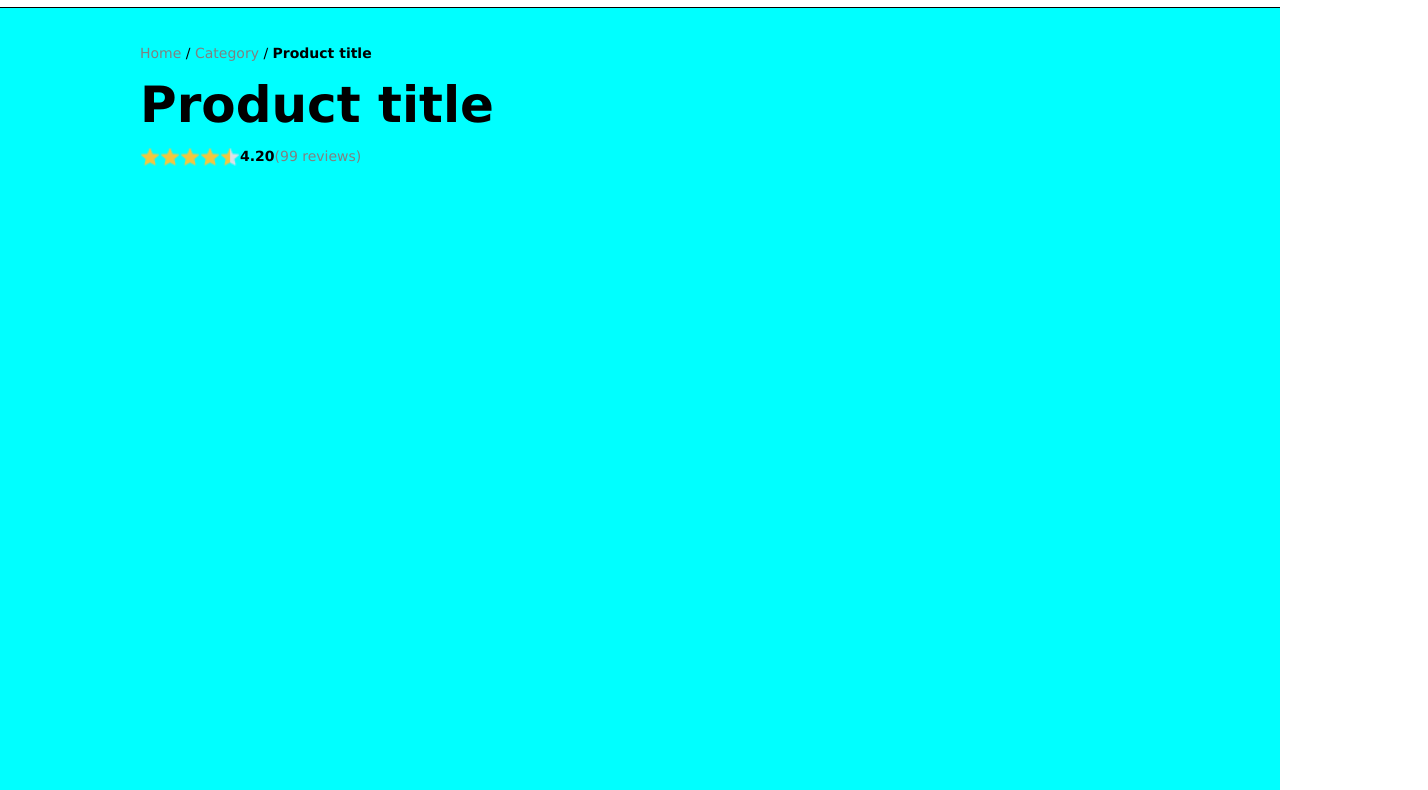
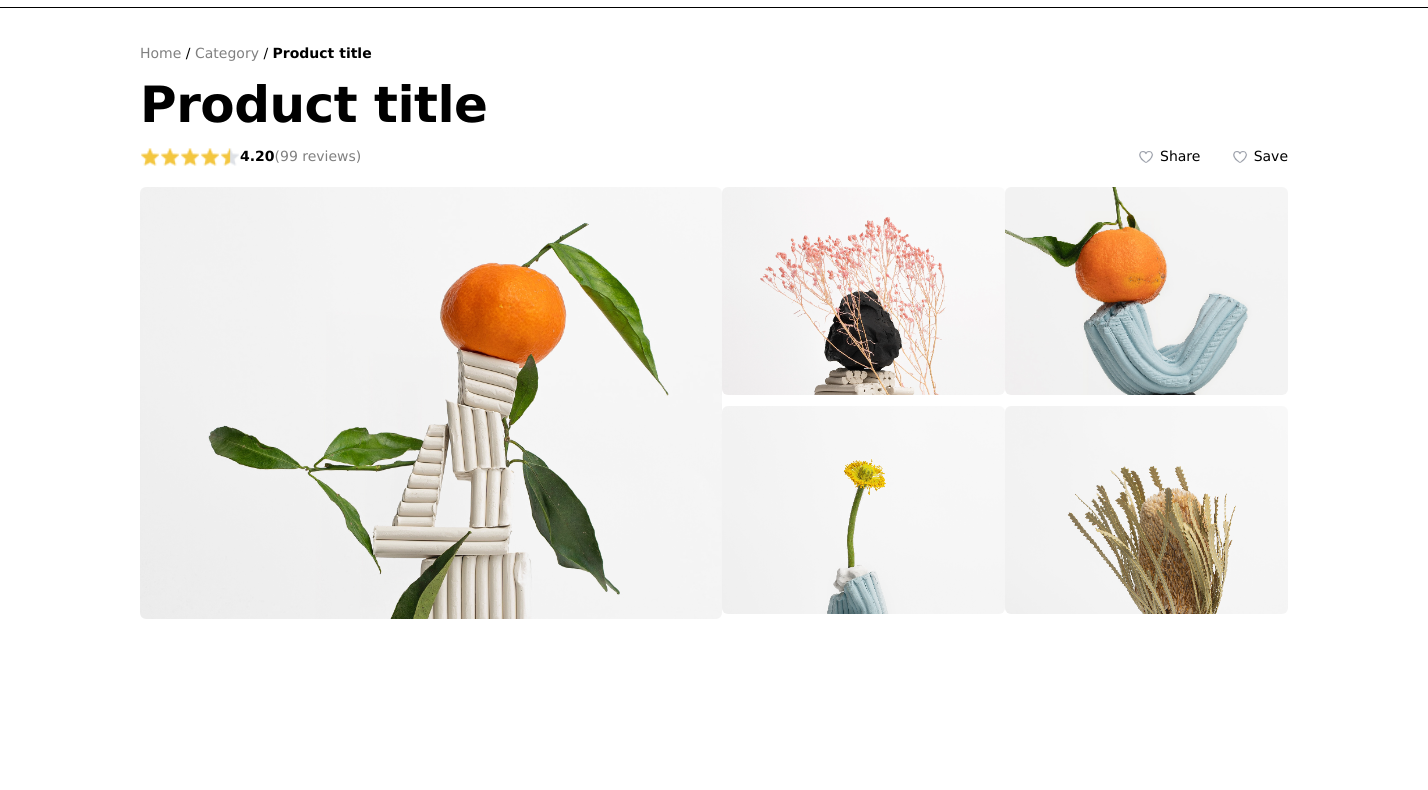
Before and after one commit to bobbibao/BaiTap_TH_Tuan_05_Web, a plain HTML site: page template/index.html in a window 1280 px wide. Shown: the part 72-862 px from the top of the page, 1428 px wide, since content can reach past the window. Drawn offline with Linux system fonts and the light colour scheme.

Commit message:
Update index.html, .css and add demo3 imageContent

```diff
--- a/static/index.css
+++ b/static/index.css
@@ -3,6 +3,7 @@ body {
     font-family: Verdana, sans-serif;
     font-size: 14px;
     line-height: 1.5;
+    letter-spacing: 0;
 }
 
 .grid-container {
@@ -23,7 +24,6 @@ body {
     grid-area: "content";
     padding: 30px 135px;
     height: 1000px;
-    background-color: aqua;
 }
 
 .footer {
@@ -75,3 +75,30 @@ body {
     color: black;
     font-weight: 600;
 }
+
+.img1 {
+    grid-area: img1;
+}
+
+.img2 {
+    grid-area: img2;
+}
+
+.img3 {
+    grid-area: img3;
+}
+
+.img4 {
+    grid-area: img4;
+}
+
+.img5 {
+    grid-area: img5;
+}
+
+.grid-image {
+    display: grid;
+    gap: 1;
+    grid-template-areas: 'img1 img2 img3' 'img1 img4 img5';
+    padding: 20px 0;
+}
--- a/template/index.html
+++ b/template/index.html
@@ -13,7 +13,7 @@
     <div class="grid-container">
         <div class="header">
             <div class="left">
-                <img src="../images/logo1.png" style="width:100px; margin: 0 20px" alt="Logo">
+                <img src="../images/logo.png" style="width:100px; margin: 0 20px" alt="Logo">
                 <a href="" class="active">Home</a>
                 <a href="">Promotions</a>
                 <a href="">Best-sellers</a>
@@ -37,9 +37,24 @@
                 <a href="">Home </a> /
                 <a href="">Category </a> /
                 <a href="" class="active">Product title</a>
-                <h2 style="font-size: 50px;line-height: 2px; margin: 40px 0;">Product title</h2>
-                <div style="display: flex; align-items: center;">
-                    <img src="../images/Rating 303.png" width="100px" alt="" align="center"> <b>4.20</b> <span style="color: grey;">(99 reviews) </span>
+                <h2 style="font-size: 50px;line-height: 2px; margin: 40px 0; letter-spacing: -0.5px;">Product title</h2>
+
+                <div style="display: flex; justify-content: space-between;">
+                    <div style="display: flex; align-items: center;">
+                        <img src="../images/Rating 303.png" width="100px" alt="" align="center"> <b>4.20</b> <span style="color: grey;">(99 reviews) </span>
+                    </div>
+                    <div style="display: flex; align-items: center; justify-content: space-between; width: 150px;">
+                        <div style="display: flex; align-items: center;"><img src="../images/Heart 23.png" width="16px" alt="" style="margin-right: 6px;"> Share</div>
+                        <div style="display: flex; align-items: center;"><img src="../images/Heart 23.png" width="16px" alt="" style="margin-right: 6px;"> Save</div>
+                    </div>
+                </div>
+
+                <div class="grid-image">
+                    <div class="img1"><img src="../images/img1.png" alt=""></div>
+                    <div class="img2"><img src="../images/img2.png" alt=""></div>
+                    <div class="img3"><img src="../images/img3.png" alt=""></div>
+                    <div class="img4"><img src="../images/img4.png" alt=""></div>
+                    <div class="img5"><img src="../images/img5.png" alt=""></div>
                 </div>
 
             </div>
```
Also changed, not shown: template/indextest.html (added, +69 -0 lines), demo/pending3-imageContent.png (added), images/Image 1713.png (deleted), images/img1.png (renamed from images/Image 1705.png), images/img2.png (renamed from images/Image 1708.png), images/img3.png (renamed from images/Image 1707.png), images/img4.png (renamed from images/Image 1706.png), images/img5.png (renamed from images/Image 1709.png), images/logo.png.
